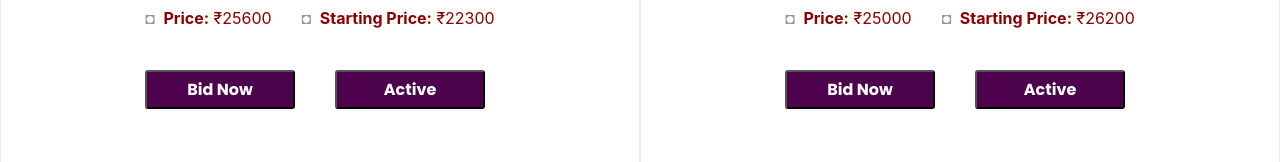
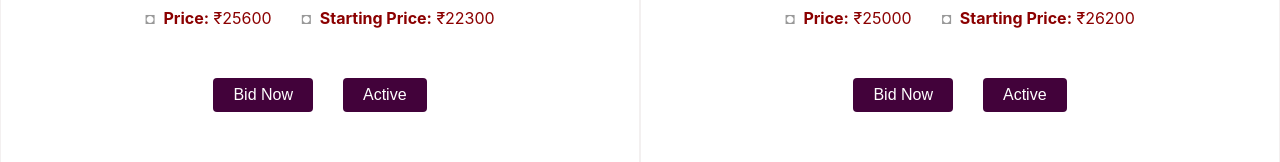
Before and after one commit to asin977/Auction-Bidding-System, a React (Create React App) app: page / in a window 1280 px wide. Shown: the part 434-596 px from the top of the page. Built offline with nearby package versions, Linux system fonts and the light colour scheme.

Commit message:
refrcator:resolved the review comments

```diff
--- a/src/components/button/index.tsx
+++ b/src/components/button/index.tsx
@@ -9,7 +9,7 @@ export interface ButtonProps extends React.ComponentPropsWithRef<'button'> {
 }
 
 const Button: React.FC<ButtonProps> = ({ variant = 'primary', children }) => {
-  const buttonClass = `primary:${variant}`;
+  const buttonClass = `${variant}-variant`;
 
   return <button className={`${buttonClass} common-button`}>{children}</button>;
 };
--- a/src/components/button/styles.css
+++ b/src/components/button/styles.css
@@ -1,15 +1,30 @@
 .common-button {
-  display: flex;
-  justify-content: center;
-  align-items: center;
-  margin-top: 12px;
-  margin-right: 10px;
-  margin-bottom: 20px;
-  background-color: rgb(77, 2, 77);
-  color: #fff;
-  font-size: 16px;
-  font-family: 'bold';
-  padding: 5px 30px;
-  width: 150px;
-  border-radius: 3px;
+  padding: 0.5rem 1.25rem;
+  font-size: 1rem;
+  border: none;
+  border-radius: 4px;
+  font-weight: 500;
+  cursor: pointer;
+  transition: background-color 0.3s ease, color 0.3s ease;
+  margin-top:20px;
+  margin-bottom: 25px;
 }
+
+.primary-variant {
+  background-color: #42023a;
+  color: #ffffff;
+}
+
+.primary-variant:hover {
+  background-color: #0056b3;
+}
+
+.secondary-variant {
+  background-color: #f0f0f0;
+  color: #333333;
+  border: 1px solid #ccc;
+}
+
+.secondary-variant:hover {
+  background-color: #e0e0e0;
+}
```
